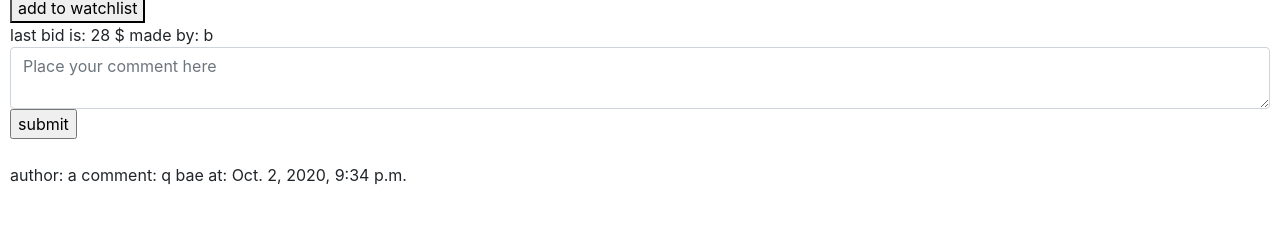
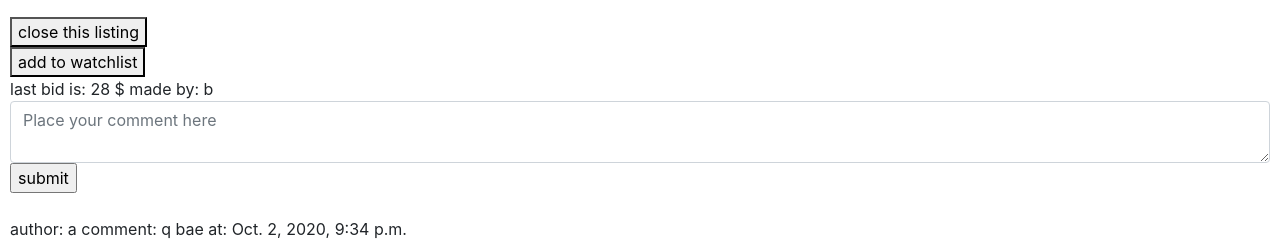
Before and after one commit to sultanby/cs50-web, a Django app: page /listing/3 in a window 1280 px wide. Shown: the part 628-879 px from the top of the page. Before the commit the page ends 813 px from the top, so only its background shows below. Run offline with Django 3.2, Linux system fonts and the light colour scheme; a user stored in the database is signed in; data comes from the database, SQL or seed files in the repository; both versions use the stored data as it was after the commit; some libraries are stand-ins or nearby versions.

Commit message:
web-50 commerce comments and bids done plus add closing function .gitignore

```diff
--- a/commerce/auctions/models.py
+++ b/commerce/auctions/models.py
@@ -21,6 +21,7 @@ class Listings(models.Model):
     image = models.URLField(max_length=200)
     listings_owner = models.ForeignKey(User, on_delete=models.CASCADE)
     listing_category = models.ForeignKey(Categories, on_delete=models.CASCADE)
+    is_closed = models.BooleanField(default=False)
 
     def __str__(self):
         return f"id of the listing: {self.id}, name: {self.name_of_listing}, "\
--- a/commerce/auctions/templates/auctions/listing.html
+++ b/commerce/auctions/templates/auctions/listing.html
@@ -13,8 +13,26 @@
                 <li>Description: {{ listing.listing_description }}</li>
                 <li>Starting bid: {{ listing.starting_bid }} $</li>
                 <li>Image:<br> <img src="{{listing.image}}"> </li>
+                <li>Owner:
+                {% if my_listing %}
+                    YOU!
+                {% else %}
+                    {{ listing.listings_owner }}
+                {% endif %}</li>
             </ul>
         </form>
+
+        {% if my_listing %}
+            {% if listing.is_closed == False %}
+            <form method="POST" action="{% url 'close_listing' listing.id %}">
+                {% csrf_token %}
+                <button type = submit value="submit">
+                    close this listing
+                </button>
+            </form>
+            {% endif %}
+        {% endif %}
+
 
         <form action="{% url 'watchlist' listing.id %}" method="POST">
             {% csrf_token %}
@@ -27,6 +45,7 @@
             </button>
         </form>
 
+        {% if listing.is_closed == False %}
             last bid is: {{ listing.current_bid| default:listing.starting_bid}} $ made by: {{ last_bidder.last_bidder }}
             {% if error %}
                 Your bid must be bigger than {{ listing.current_bid| default:listing.starting_bid}} $
@@ -37,6 +56,21 @@
                     <input class="form-control" type="number" name="offer" placeholder="New bid">
                     <input type = submit value="submit">
                 </form>
+            {% endif %}
+        {% else %}
+            {% if my_listing %}
+                {% if last_bidder.last_bidder %}
+                    Your listing goes to {{ last_bidder.last_bidder }}
+                {% else %}
+                    No buyers
+                {% endif %}
+            {% else %}
+                {% if user == last_bidder.last_bidder %}
+                    You won this listing!!
+                {% else %}
+                    Winner is {{ last_bidder.last_bidder }}
+                {% endif %}
+            {% endif %}
         {% endif %}
 
         <form action="{% url 'comment' listing.id %}" method="post">
--- a/commerce/auctions/urls.py
+++ b/commerce/auctions/urls.py
@@ -12,4 +12,5 @@ urlpatterns = [
     path("watchlist/<int:listing_id>", views.watchlist, name="watchlist"),
     path("bid/<int:listing_id>", views.bid, name="bid"),
     path("comment/<int:listing_id>", views.comment, name="comment"),
+    path("close_listing/<int:listing_id>", views.close_listing, name="close_listing")
 ]
--- a/commerce/auctions/views.py
+++ b/commerce/auctions/views.py
@@ -2,14 +2,13 @@ from django.contrib.auth import authenticate, login, logout
 from django.db import IntegrityError
 from django.http import HttpResponse, HttpResponseRedirect
 from django.shortcuts import render
-from django.db.models import Max
 
 from .models import User, Listings, Categories, Bids, Comments
 from django.urls import reverse
 
 def index(request):
     if request.method == "GET":
-        listings = Listings.objects.all()
+        listings = Listings.objects.filter(is_closed=False)
         return render(request, "auctions/index.html", {
             "listings": listings
         })
@@ -90,17 +89,28 @@ def new_listing(request):
 
 def listing(request, listing_id):
     if request.user.is_authenticated:
+        last_bidder = Bids.objects.filter(bids_listing=listing_id).order_by('-offer').first()
+        all_comments = Comments.objects.filter(listing_commented=listing_id)
+        is_in_watchlist = request.user.listings_watchlist.filter(pk=listing_id).exists()
+        listing = Listings.objects.get(pk=listing_id)
+        my_listing = request.user == listing.listings_owner
         if request.method == "GET":
-            last_bidder = Bids.objects.filter(bids_listing=listing_id).order_by('-offer').first()
-            all_comments = Comments.objects.filter(listing_commented=listing_id)
-            is_in_watchlist = request.user.listings_watchlist.filter(pk=listing_id).exists()
-            listing = Listings.objects.get(pk=listing_id)
             return render(request, 'auctions/listing.html', {
                 "listing": listing,
                 "is_in_watchlist": is_in_watchlist,
                 "last_bidder": last_bidder,
-                "all_comments": all_comments
+                "all_comments": all_comments,
+                "my_listing" : my_listing
             })
+        else:
+            return render(request, 'auctions/listing.html', {
+                "listing": listing,
+                "is_in_watchlist": is_in_watchlist,
+                "last_bidder": last_bidder,
+                "all_comments": all_comments,
+                "my_listing" : my_listing
+            })
+
 
 def watchlist(request, listing_id):
     user = request.user
@@ -122,39 +132,40 @@ def watchlist(request, listing_id):
         })
 
 def bid(request, listing_id):
+    last_bidder = Bids.objects.filter(bids_listing=listing_id).order_by('-offer').first()
     if request.method == "POST":
         user = request.user
         listing = Listings.objects.get(pk=listing_id)
         offer = int(request.POST["offer"])
-        last_bidder = Bids.objects.filter(bids_listing=listing_id).order_by('-offer').first()
-        print(last_bidder)
         if offer >= listing.starting_bid and (listing.current_bid is None or offer > listing.current_bid):
             new_bid = Bids.objects.create(
                 bids_listing=listing, offer=offer, last_bidder=user)
             new_bid.save()
             listing.current_bid = offer
             listing.save()
-            print(last_bidder)
-            return render(request, "auctions/listing.html", {
-                "last_bidder": last_bidder,
-                "listing": listing
-            })
+            HttpResponseRedirect(reverse("listing", args=(listing_id,)))
         else:
             return render(request, "auctions/listing.html", {
                 "last_bidder": last_bidder,
                 "listing": listing,
                 "error": True
             })
+    return HttpResponseRedirect(reverse("listing", args=(listing_id,)))
 
 def comment(request, listing_id):
+    listing = Listings.objects.get(pk=listing_id)
     if request.method == "POST":
         user = request.user
-        listing = Listings.objects.get(pk=listing_id)
-        all_comments = Comments.objects.filter(listing_commented=listing_id)
         comment = request.POST["comment"]
         comment_to_save = Comments(commentator=user, listing_commented=listing, comment=comment)
         comment_to_save.save()
-        return render(request, "auctions/listing.html", {
-            "listing": listing,
-            "all_comments": all_comments
-        })
+        return HttpResponseRedirect(reverse("listing", args=(listing_id,)))
+
+def close_listing(request, listing_id):
+    listing = Listings.objects.get(pk=listing_id)
+    user = request.user
+    if request.method == "POST":
+        if listing.listings_owner == user:
+            listing.is_closed = True
+            listing.save()
+    return HttpResponseRedirect(reverse("listing", args=(listing_id,)))
```
Also changed, not shown: commerce/db.sqlite3. Lines whose indentation alone changed are shown as unchanged.
